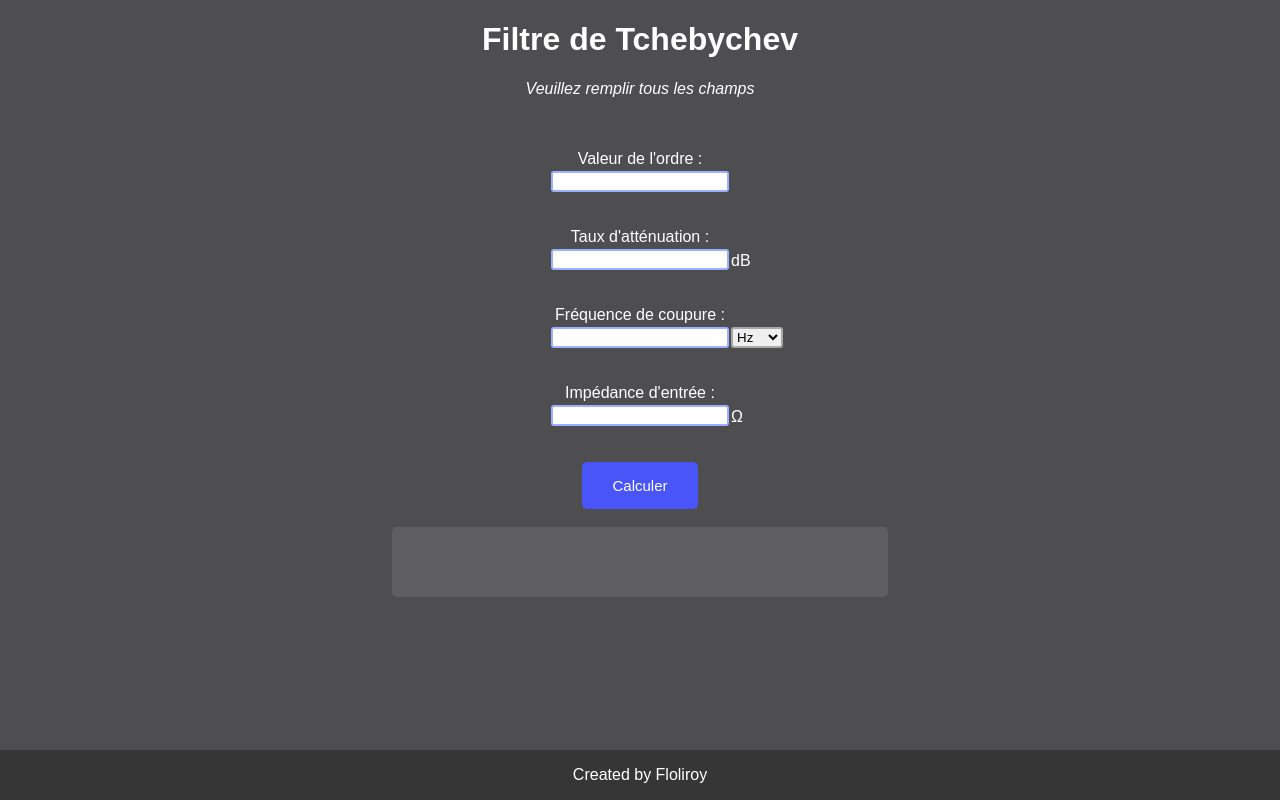
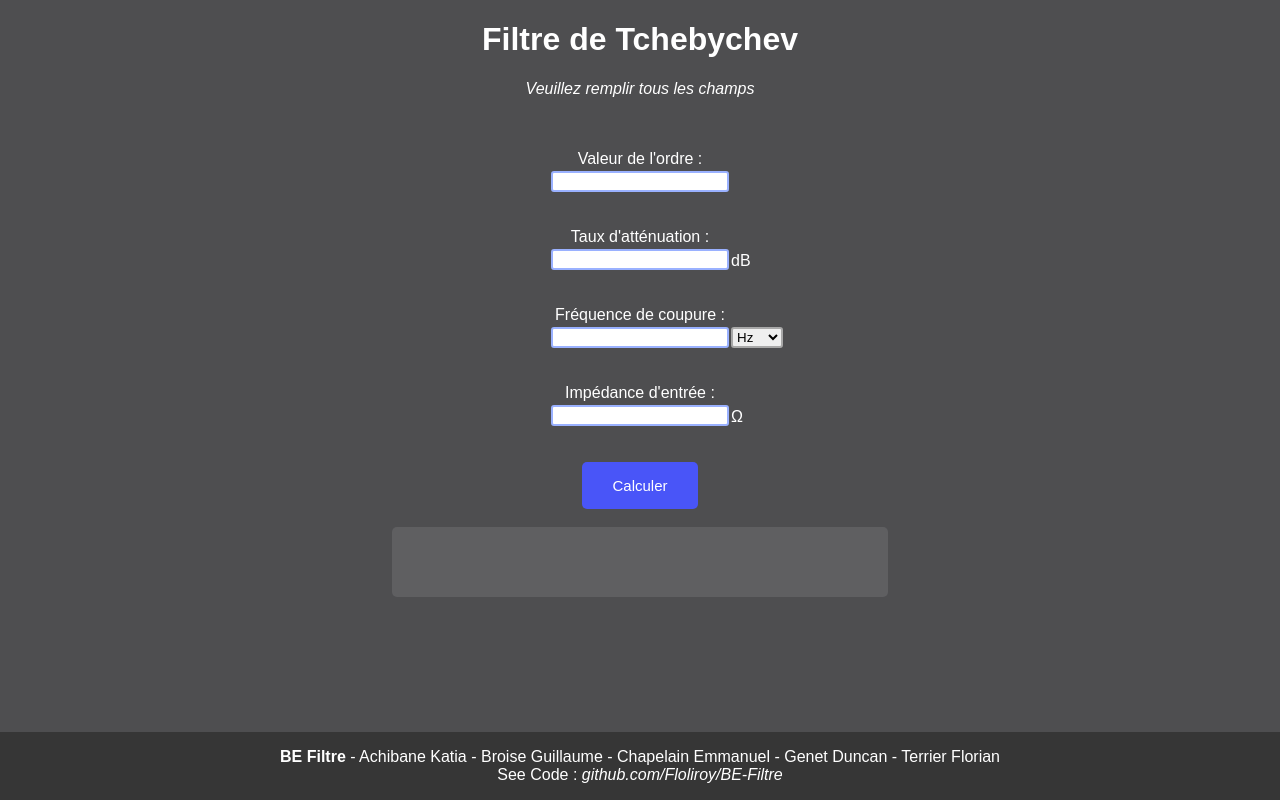
Before and after one commit to Floliroy/STRI_1A_Filtre-BE, a plain HTML site: page index.html in a window 1280 px wide. Drawn offline with Linux system fonts and the light colour scheme.

Commit message:
change footer text

```diff
--- a/css/format.css
+++ b/css/format.css
@@ -73,3 +73,8 @@ footer{
     width: 100%;
     background-color: rgb(54, 54, 54);
 }
+
+a{
+    text-decoration: none;
+    color: white;
+}
--- a/index.html
+++ b/index.html
@@ -57,7 +57,10 @@
 	<div id="dialog"></div>
 
 	<footer>
-		<p>Created by Floliroy</p>
+		<p>
+			<b>BE Filtre</b> - Achibane Katia - Broise Guillaume - Chapelain Emmanuel - Genet Duncan - Terrier Florian<br/>
+			See Code : <a href="https://github.com/Floliroy/STRI_1A_Filtre-BE" target="_blank"><i>github.com/Floliroy/BE-Filtre</i></a>
+		</p>
 	</footer>
 </body>
 </html>
```
